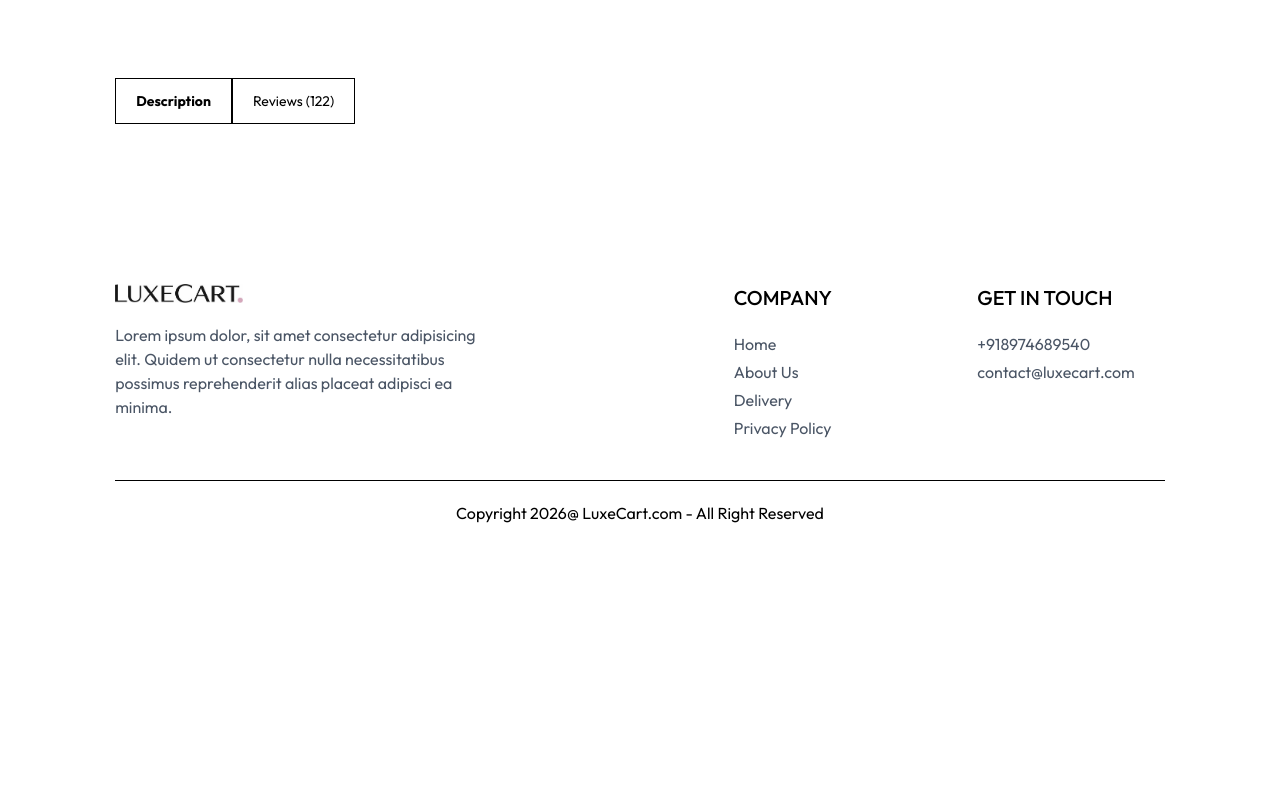
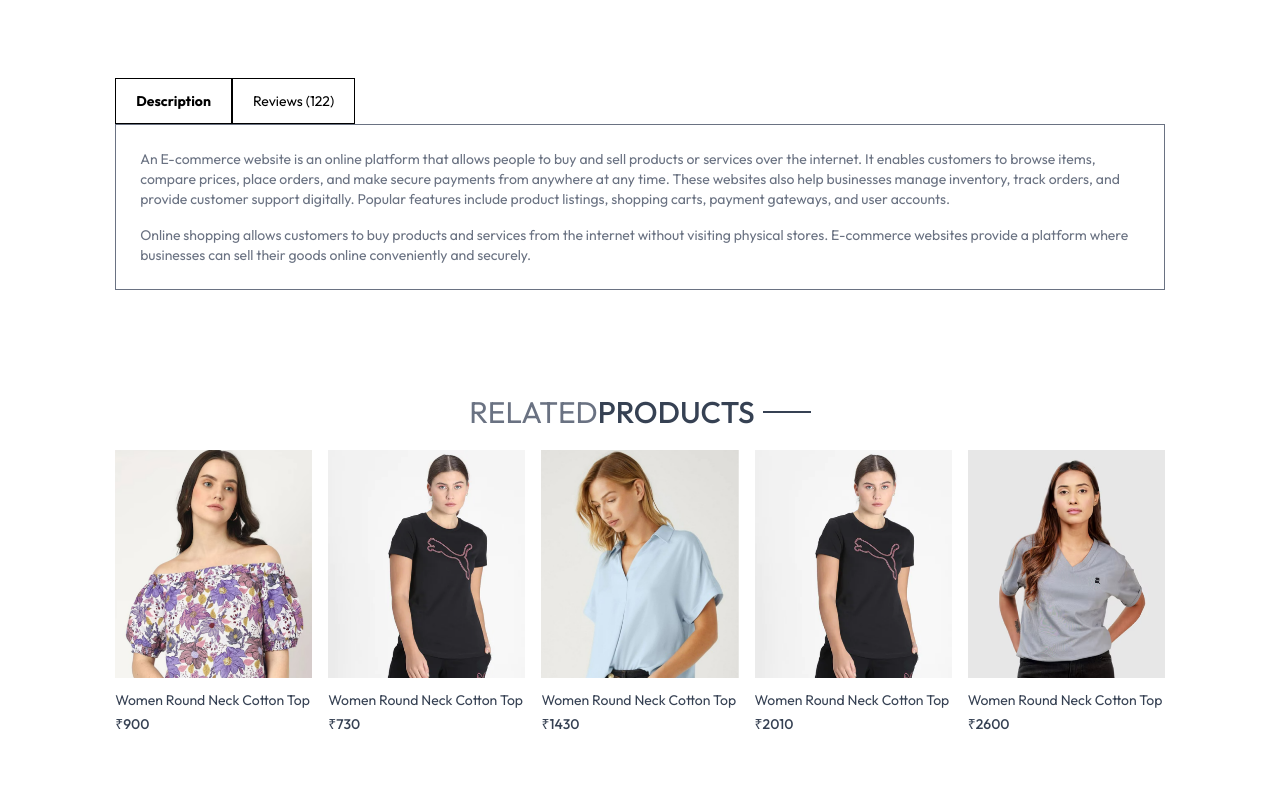
Before and after one commit to anushka44-bot/LuxeCart, a React (Vite) app in the folder frontend/: page /product/aaaaa in a window 1280 px wide. Shown: the part 667-1460 px from the top of the page. Before the commit the page ends 1212 px from the top, so only its background shows below. Built offline with nearby package versions, Linux system fonts and the light colour scheme.

Commit message:
Products page complete

```diff
--- /dev/null
+++ b/frontend/src/components/RelatedProducts.jsx
@@ -0,0 +1,42 @@
+import React, { useContext, useEffect, useState } from "react";
+import { ShopContext } from "../context/ShopContext";
+import Title from "./Title";
+import ProductItem from "./ProductItem";
+
+const RelatedProducts = ({ category, subCategory }) => {
+  const { products } = useContext(ShopContext);
+  const [related, setRelated] = useState([]);
+
+  useEffect(() => {
+    if (products.length > 0) {
+      let productsCopy = products.slice();
+      productsCopy = productsCopy.filter((item) => category === item.category);
+      productsCopy = productsCopy.filter(
+        (item) => subCategory === item.subCategory,
+      );
+
+      setRelated(productsCopy.slice(0, 5));
+    }
+  }, [products]);
+
+  return (
+    <div className="my-24">
+      <div className="text-center text-3xl py-2">
+        <Title text1={"RELATED"} text2={"PRODUCTS"} />
+      </div>
+      <div className="grid grid-cols-2 sm:grid-cols-3 md:grid-cols-4 lg:grid-cols-5 gap-4 gap-y-6">
+        {related.map((item, index) => (
+          <ProductItem
+            key={index}
+            id={item._id}
+            name={item.name}
+            price={item.price}
+            image={item.image}
+          />
+        ))}
+      </div>
+    </div>
+  );
+};
+
+export default RelatedProducts;
--- a/frontend/src/pages/Product.jsx
+++ b/frontend/src/pages/Product.jsx
@@ -2,6 +2,7 @@ import React, { useContext, useEffect, useState } from "react";
 import { useParams } from "react-router-dom";
 import { ShopContext } from "../context/ShopContext";
 import { assets } from "../assets/frontend_assets/assets";
+import RelatedProducts from "../components/RelatedProducts";
 
 const Product = () => {
   const { productId } = useParams();
@@ -97,7 +98,31 @@ const Product = () => {
           <b className="border px-5 py-3 text-sm">Description</b>
           <p className="border px-5 py-3 text-sm">Reviews (122)</p>
         </div>
+        <div className="flex flex-col gap-4 border px-6 py-6 text-sm text-gray-500">
+          <p>
+            An E-commerce website is an online platform that allows people to
+            buy and sell products or services over the internet. It enables
+            customers to browse items, compare prices, place orders, and make
+            secure payments from anywhere at any time. These websites also help
+            businesses manage inventory, track orders, and provide customer
+            support digitally. Popular features include product listings,
+            shopping carts, payment gateways, and user accounts.
+          </p>
+          <p>
+            Online shopping allows customers to buy products and services from
+            the internet without visiting physical stores. E-commerce websites
+            provide a platform where businesses can sell their goods online
+            conveniently and securely.
+          </p>
+        </div>
       </div>
+
+      {/* ----- display related products */}
+
+      <RelatedProducts
+        category={productsData.category}
+        subCategory={productsData.subCategory}
+      />
     </div>
   ) : (
     <div className="opacity-0"></div>
```
